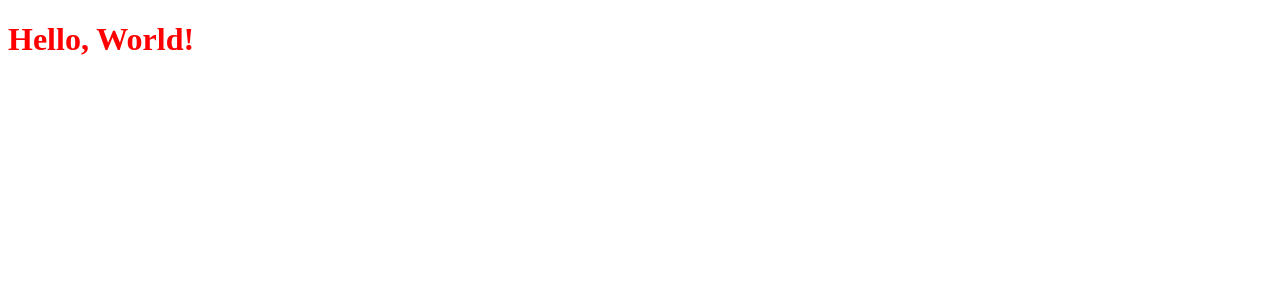
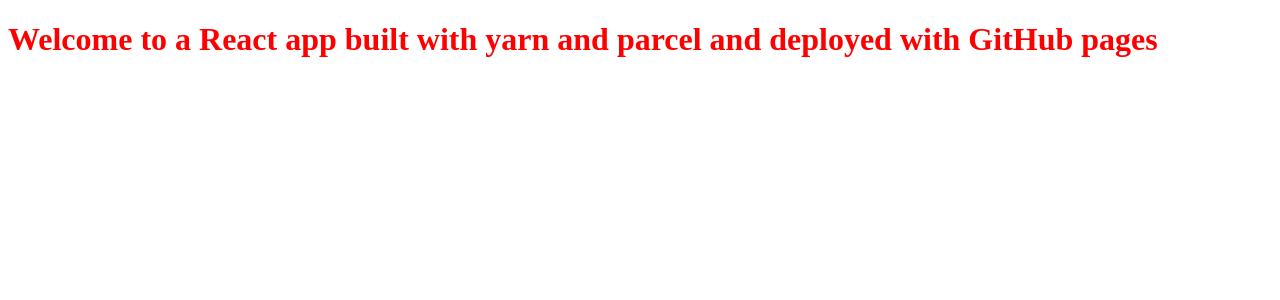
Before and after one commit to ashlink11/ashlink11-original-web-app-template, a React (Vite) app: page / in a window 1280 px wide. Shown: the top 300 px of the page. Built offline with nearby package versions, Linux system fonts and the light colour scheme.

Commit message:
Major success - React app deploys live to gh pages

```diff
--- a/App.js
+++ b/App.js
@@ -5,7 +5,7 @@
   render(){
     return(
       <div className="App">
-        <h1> Hello, World! </h1>
+        <h1> Welcome to a React app built with yarn and parcel and deployed with GitHub pages</h1>
       </div>
     );
   }
--- a/package.json
+++ b/package.json
@@ -26,7 +26,7 @@
   },
   "scripts": {
     "start": "parcel serve index.html",
-    "build": "parcel build index.html",
+    "build": "parcel build index.html --public-url /dojo/",
     "predeploy": "yarn build",
     "deploy": "gh-pages -d dist"
   }
```
